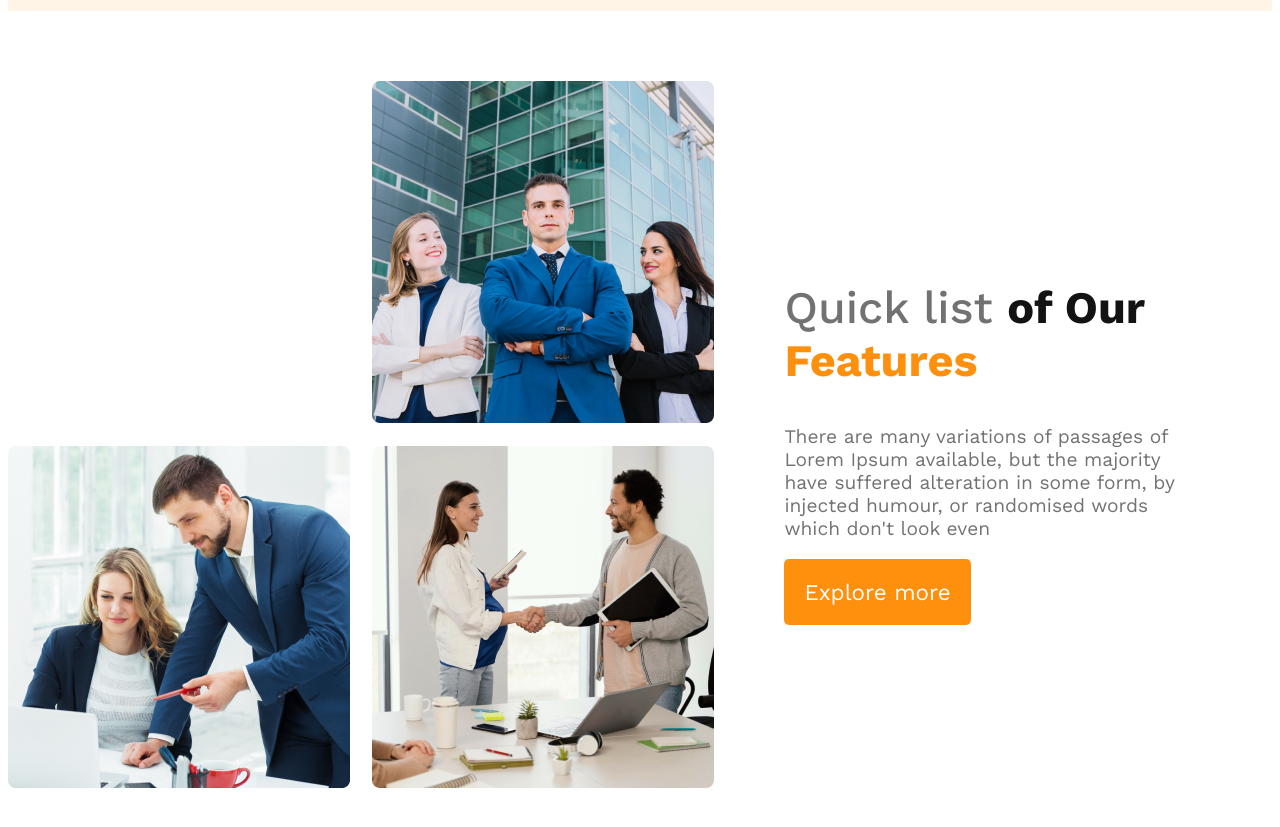
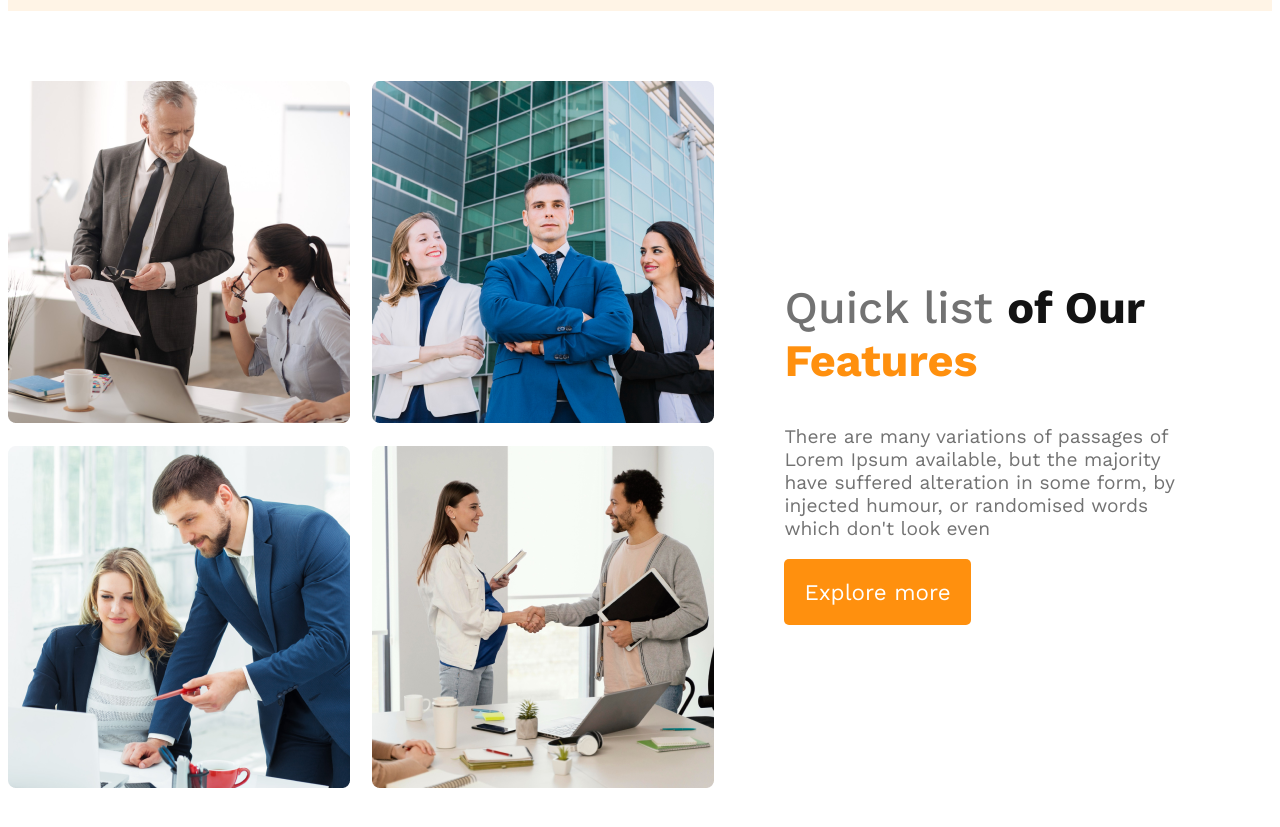
Before and after one commit to Sharif-codes/g3-architect, a plain HTML site: page index.html in a window 1280 px wide. Shown: the part 1049-1876 px from the top of the page. Drawn offline with nearby package versions, Linux system fonts and the light colour scheme; the site is published under a folder, as on GitHub Pages, so addresses that start at the root find nothing.

Commit message:
Update index.html

```diff
--- a/index.html
+++ b/index.html
@@ -33,7 +33,7 @@
     <main>
         <section class="team-container">
             <div class="team-img-container">
-                <img src="/images/team1.png" alt="">
+                <img src="images/team1.png" alt="">
                 <img src="images/team2.png" alt="">
                 <img src="images/team3.png" alt="">
                 <img src="images/team4.png" alt="">
```
